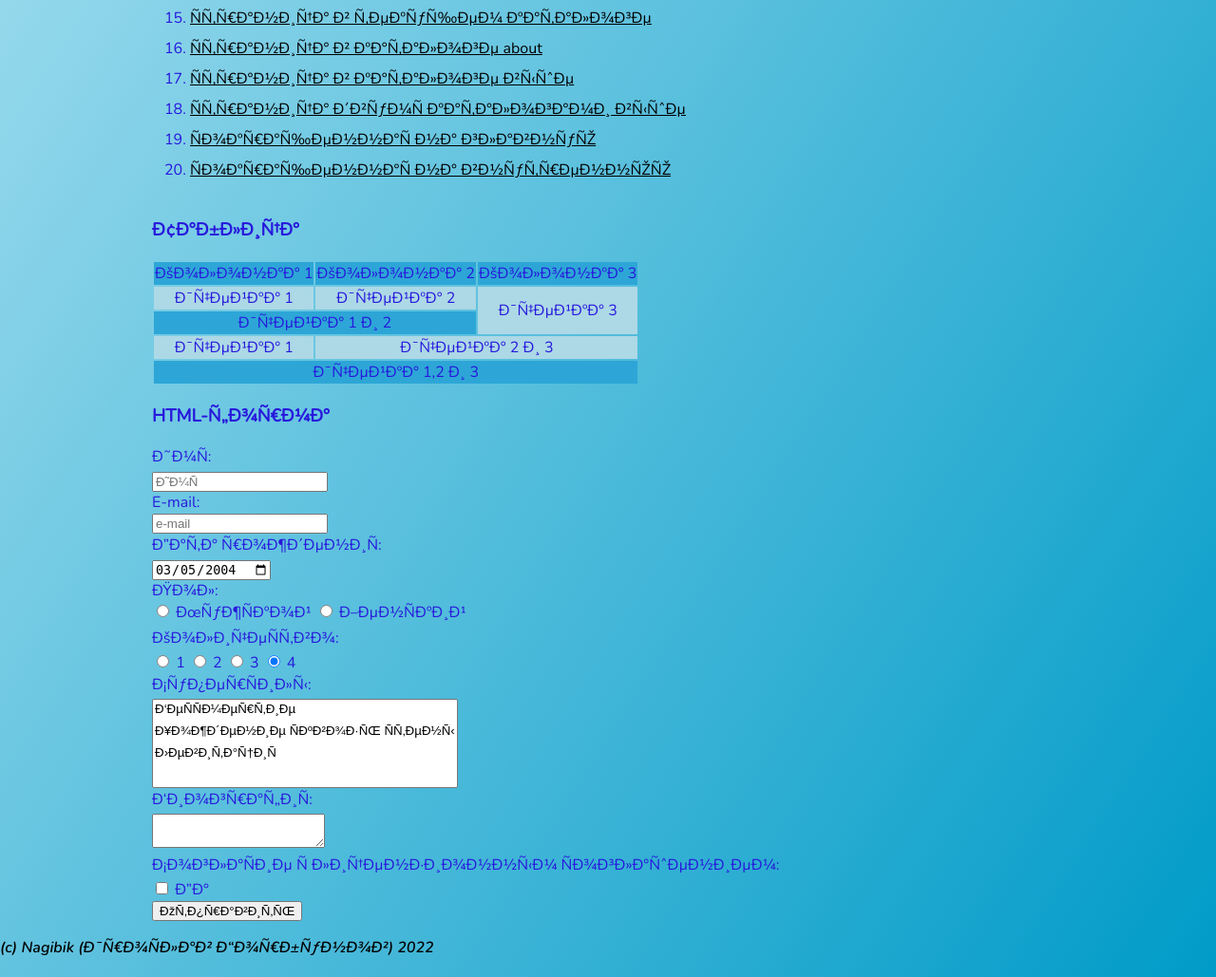
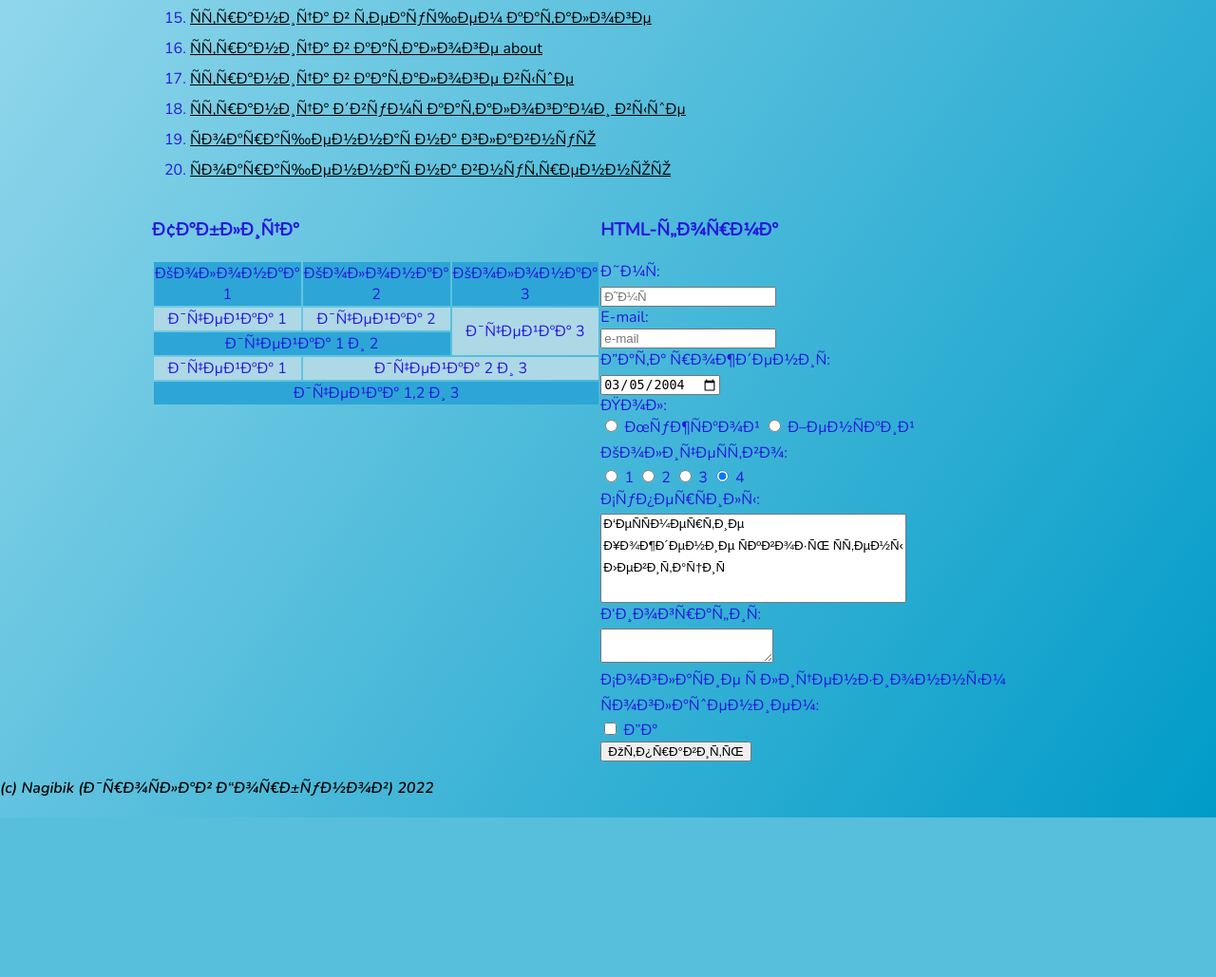
Before and after one commit to YarGorbunov/YarGorbunov-github.io, a PHP site: page / in a window 1280 px wide. Shown: the part 987-2016 px from the top of the page at 95% size. After the commit the page ends 1848 px from the top, so only its background shows below. Run offline with PHP 8.4, Linux system fonts and the light colour scheme.

Commit message:
Update style.css

```diff
--- a/task3/style.css
+++ b/task3/style.css
@@ -98,7 +98,12 @@ footer p {
 }
 #tableformwrapper {
 	display:flex;
-	flex-direction:column-reverse;
+}
+#formwrapper {
+	order: 1;
+}
+#tablewrapper {
+	order: 2'
 }
 
 @media screen and (min-width:800px) {
@@ -119,8 +124,11 @@ footer p {
 		margin: 0 5px;
 		width:13vw;
 	}
-	#tableformwrapper {
-		flex-direction:column;
+	#tablewrapper {
+		order:1;
+	}
+	#formwrapper {
+		order:2;
 	}
 	main {
 		font-size: 16px;
```
